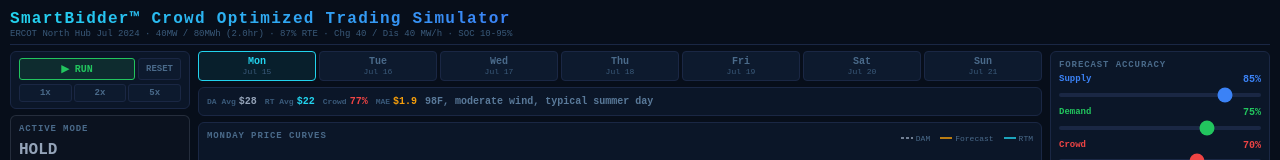
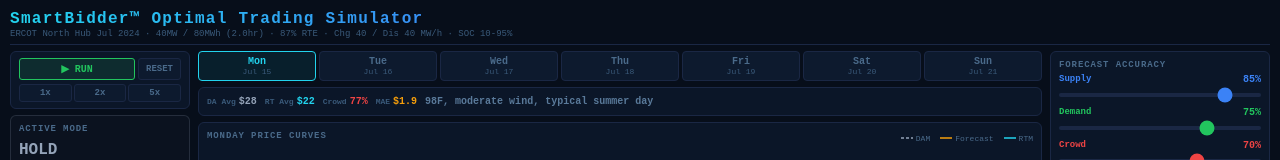
Before and after one commit to Tobombadil/Ascendthecrowd, a React (Vite) app: page / in a window 1280 px wide. Shown: the top 160 px of the page. Built offline with nearby package versions, Linux system fonts and the light colour scheme.

Commit message:
Update title 2

```diff
--- a/src/dashboard.jsx
+++ b/src/dashboard.jsx
@@ -504,7 +504,7 @@
       {/* HEADER */}
       <div style={{display:"flex",flexDirection:mob?"column":"row",alignItems:mob?"stretch":"center",justifyContent:"space-between",marginBottom:6,paddingBottom:5,borderBottom:"1px solid #1a2744",gap:mob?8:0}}>
         <div>
-          <div style={{fontSize:f(14),fontWeight:800,letterSpacing:".08em",background:"linear-gradient(90deg,#22d3ee,#3b82f6)",WebkitBackgroundClip:"text",WebkitTextFillColor:"transparent"}}>SmartBidder™ Crowd Optimized Trading Simulator</div>
+          <div style={{fontSize:f(14),fontWeight:800,letterSpacing:".08em",background:"linear-gradient(90deg,#22d3ee,#3b82f6)",WebkitBackgroundClip:"text",WebkitTextFillColor:"transparent"}}>SmartBidder™ Optimal Trading Simulator</div>
           <div style={{fontSize:f(8),color:"#3a5a7a",marginTop:1}}>ERCOT North Hub Jul 2024 &middot; {battMW}MW / {battMWh}MWh ({duration.toFixed(1)}hr) &middot; {rte}% RTE &middot; Chg {chgMW} / Dis {disMW} MW/h &middot; SOC {minSoc}-{maxSoc}%{fleetN>1?<span style={{color:"#a855f7"}}> &middot; {fleetN} units = {(battMW*fleetN).toLocaleString()}MW fleet</span>:null}</div>
         </div>
       </div>
```
